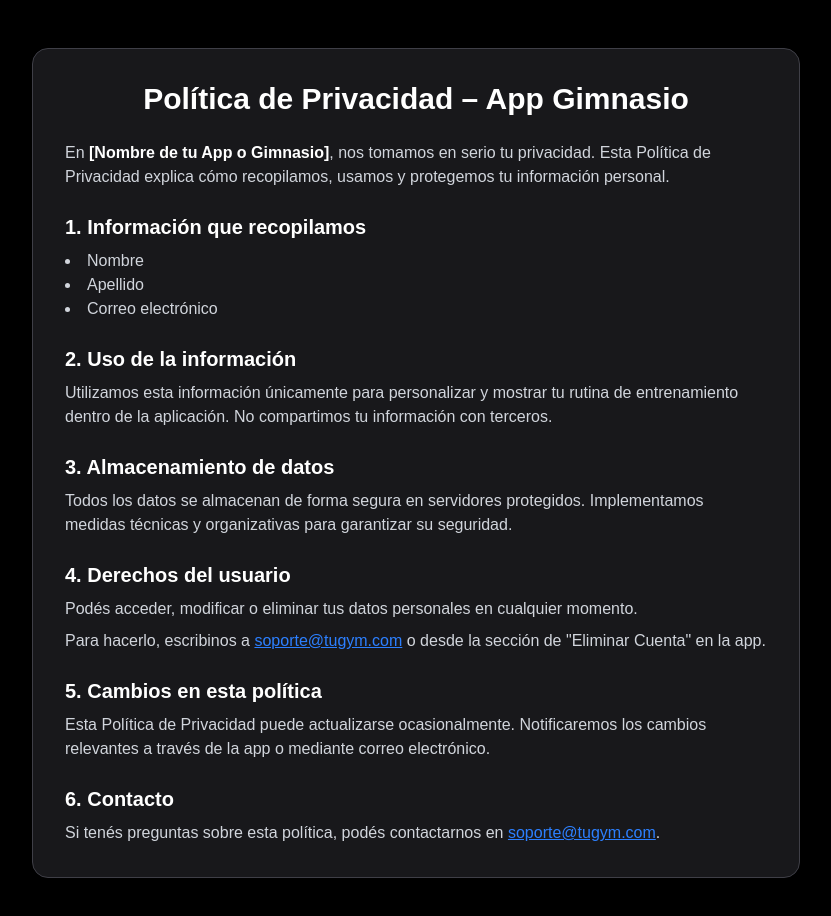
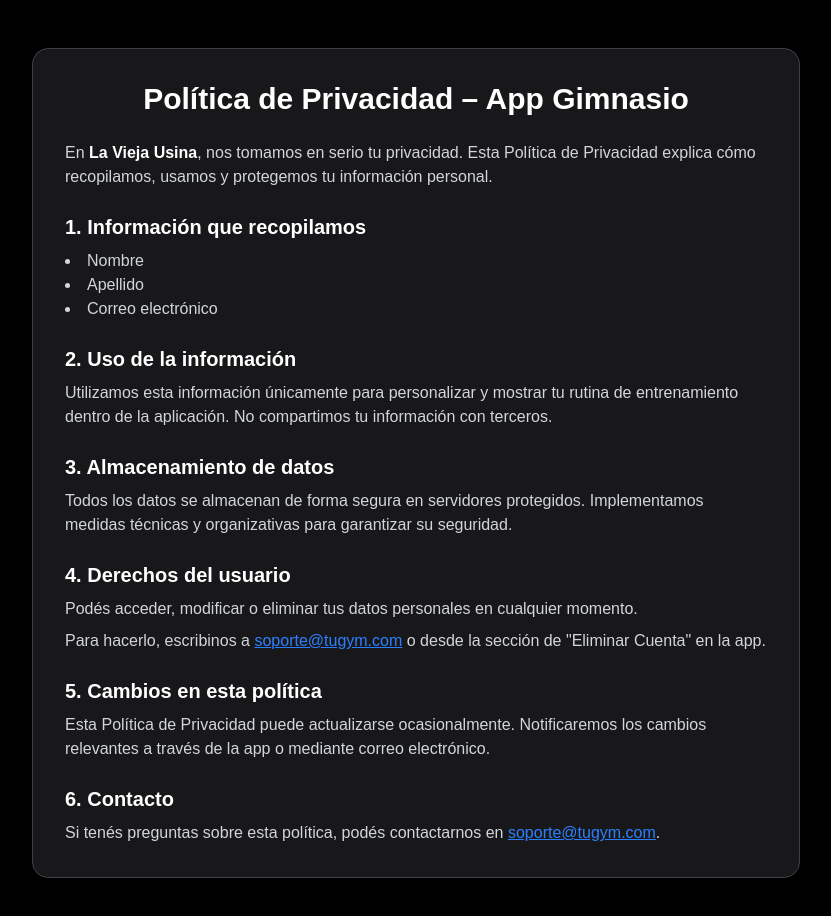
Before and after one commit to Agustin-Monti/gymapp, a Next.js app: page /politica-privacidad in a window 1280 px wide. Shown: the top 916 px of the page, without its empty margins (224-1055 px from the left). Built offline with nearby package versions, Linux system fonts and the light colour scheme.

Commit message:
Update page.tsx

```diff
--- a/src/app/politica-privacidad/page.tsx
+++ b/src/app/politica-privacidad/page.tsx
@@ -7,7 +7,7 @@
         </h1>
 
         <p className="text-gray-300 mb-4">
-          En <span className="font-semibold text-white">[Nombre de tu App o Gimnasio]</span>, nos tomamos en serio tu privacidad. Esta Política de Privacidad explica cómo recopilamos, usamos y protegemos tu información personal.
+          En <span className="font-semibold text-white">La Vieja Usina</span>, nos tomamos en serio tu privacidad. Esta Política de Privacidad explica cómo recopilamos, usamos y protegemos tu información personal.
         </p>
 
         <h2 className="text-xl font-semibold mt-6 mb-2 text-white">1. Información que recopilamos</h2>
```
